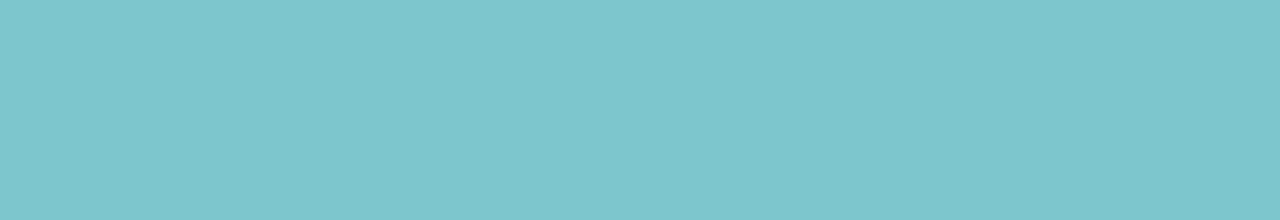
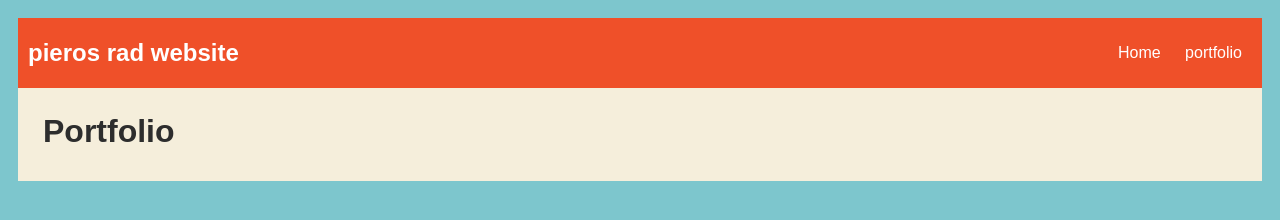
Before and after one commit to piero-berrios269/piero-berrios269.github.io, a plain HTML site: page porfolio.html in a window 1280 px wide. Drawn offline with Linux system fonts and the light colour scheme.

Commit message:
add portfolio.html file

```diff
--- a/porfolio.html
+++ b/porfolio.html
@@ -81,5 +81,21 @@
     </Head>
 
     <body>
+        <nav>
+            <header>pieros rad website</header>
+            <ul>
+                <li><a href="index.html">Home</a>
+                </li>
+                <li><a href="portfolio.html">portfolio</a>
+                </li>
+            </ul>
+        </nav>
+         <main>
+            <div class="content">
+                <h1>Portfolio</h1>
+                <ul id="portfolio">
+                </ul>
+            </div>
+        </main>
     </body>
 </head>
```
Also changed, not shown: index.html (+2 -3 lines).
